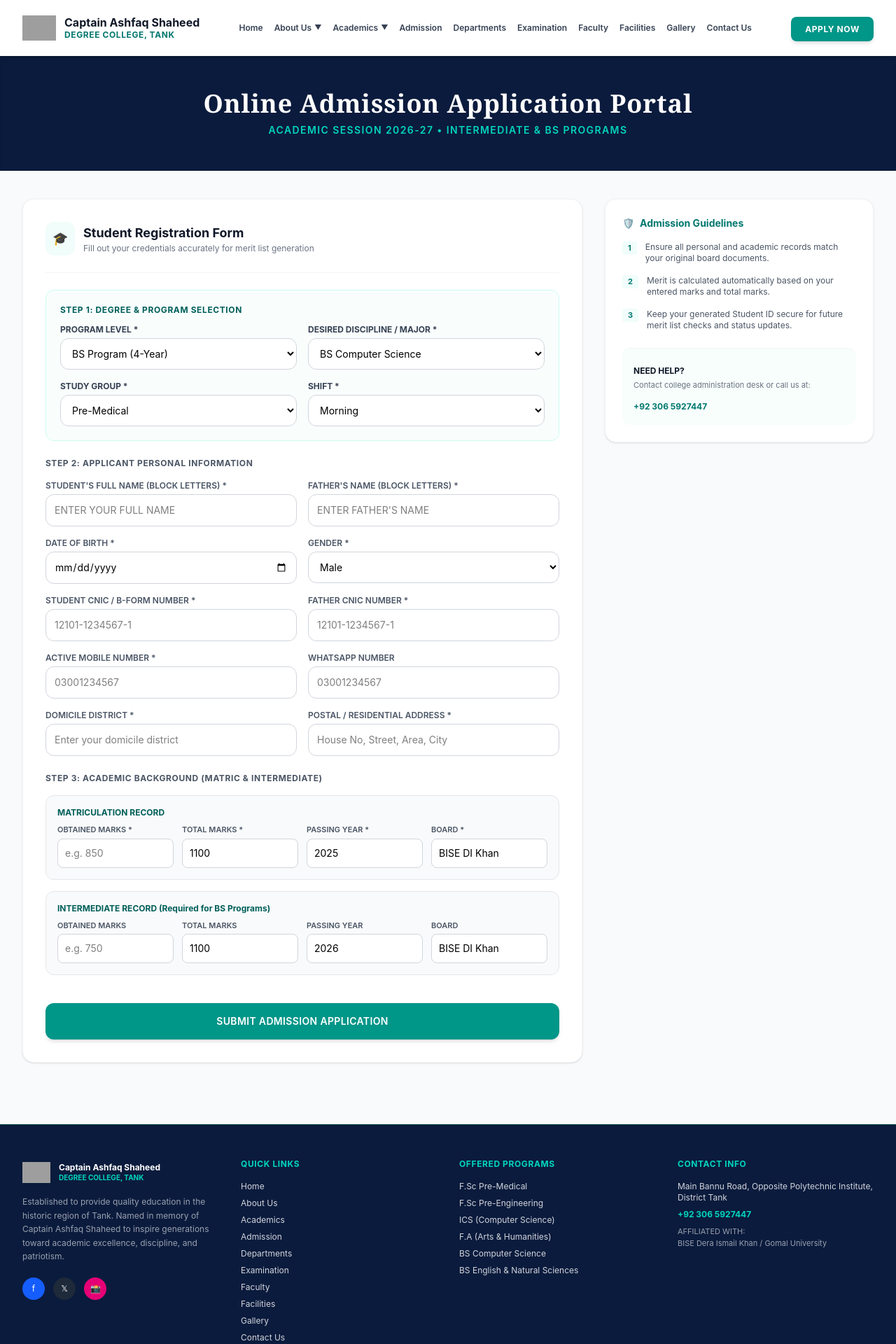
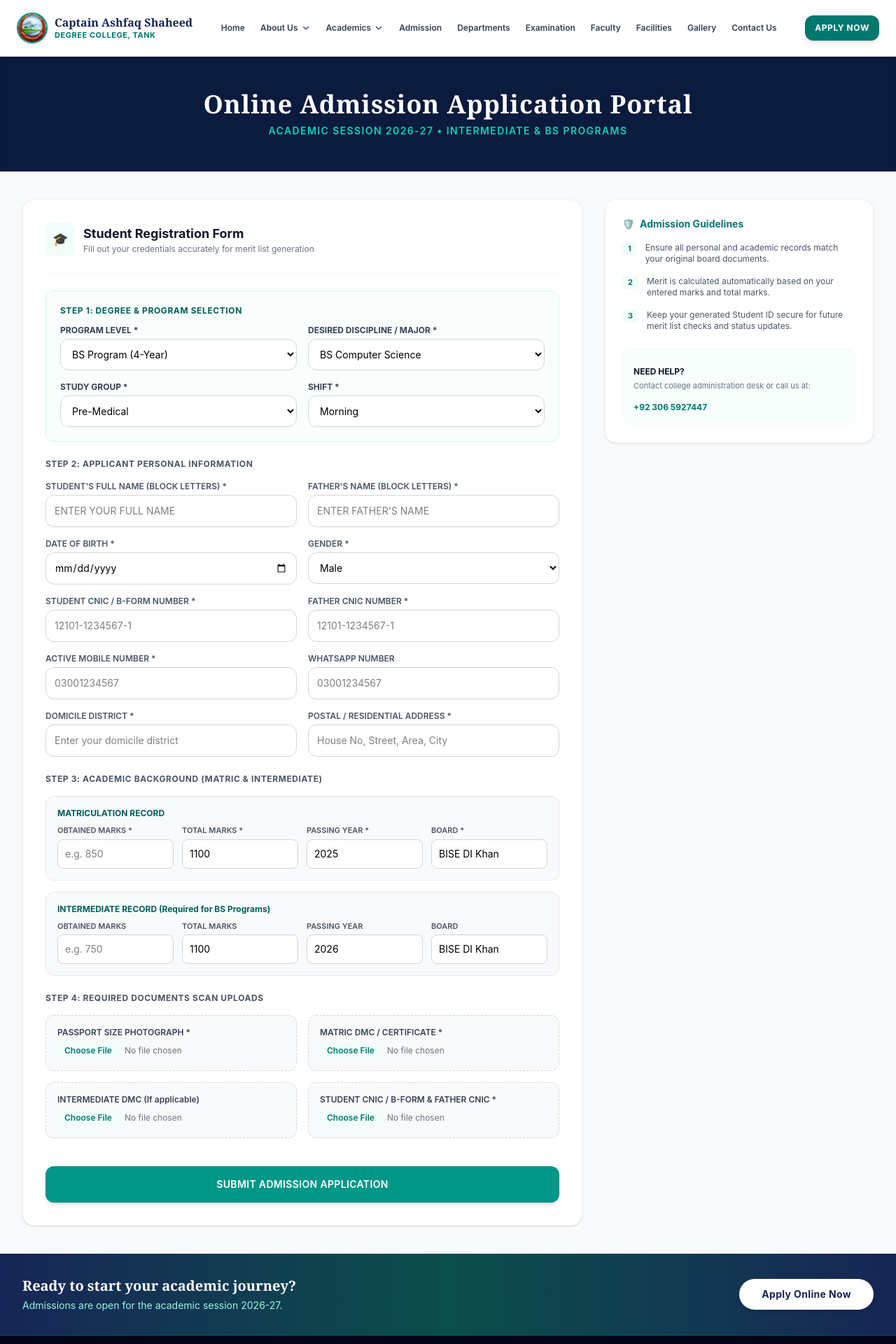
Before and after one commit to tanveermedaveer-jpg/gdc-tank-website, a React (Vite) app: page /apply in a window 1280 px wide. Shown: the top 1920 px of the page at 70% size. Built offline with nearby package versions, Linux system fonts and the light colour scheme; grey boxes are pictures that could not be loaded.

Commit message:
Update ApplyNow.jsx

```diff
--- a/src/pages/ApplyNow.jsx
+++ b/src/pages/ApplyNow.jsx
@@ -1,5 +1,7 @@
 import React, { useState } from 'react';
-import { useNavigate, Link } from 'react-router-dom';
+import { useNavigate } from 'react-router-dom';
+import Navbar from '../components/Navbar';
+import Footer from '../components/Footer';
 
 const ApplyPage = () => {
   const navigate = useNavigate();
@@ -40,41 +42,8 @@ const ApplyPage = () => {
   return (
     <div className="min-h-screen bg-gray-50 flex flex-col justify-between font-sans">
 
-      {/* Navbar matching Image 3 */}
-      <header className="bg-white shadow-md sticky top-0 z-50">
-        <div className="max-w-7xl mx-auto px-4 sm:px-6 lg:px-8 h-20 flex items-center justify-between">
-          <div className="flex items-center space-x-3 cursor-pointer" onClick={() => navigate('/')}>
-            <img src="/logo.png" alt="College Logo" className="h-12 w-12 object-contain" />
-            <div>
-              <h1 className="text-base font-bold text-gray-900 leading-tight">Captain Ashfaq Shaheed</h1>
-              <p className="text-xs text-teal-700 font-bold tracking-wider">DEGREE COLLEGE, TANK</p>
-            </div>
-          </div>
-
-          <nav className="hidden xl:flex items-center space-x-4 text-xs font-semibold text-gray-700">
-            <Link to="/" className="hover:text-teal-600 transition-colors">Home</Link>
-            <div className="relative group cursor-pointer py-2">
-              <span className="hover:text-teal-600 flex items-center">About Us <span className="ml-1 text-[10px]">▼</span></span>
-            </div>
-            <div className="relative group cursor-pointer py-2">
-              <span className="hover:text-teal-600 flex items-center">Academics <span className="ml-1 text-[10px]">▼</span></span>
-            </div>
-            <Link to="/admission" className="hover:text-teal-600 transition-colors">Admission</Link>
-            <Link to="/departments" className="hover:text-teal-600 transition-colors">Departments</Link>
-            <Link to="/examination" className="hover:text-teal-600 transition-colors">Examination</Link>
-            <Link to="/faculty" className="hover:text-teal-600 transition-colors">Faculty</Link>
-            <Link to="/facilities" className="hover:text-teal-600 transition-colors">Facilities</Link>
-            <Link to="/gallery" className="hover:text-teal-600 transition-colors">Gallery</Link>
-            <Link to="/contact" className="hover:text-teal-600 transition-colors">Contact Us</Link>
-          </nav>
-
-          <div>
-            <Link to="/apply" className="bg-[#009688] hover:bg-teal-700 text-white text-xs font-bold px-5 py-2.5 rounded-lg uppercase tracking-wider shadow-md transition-all">
-              APPLY NOW
-            </Link>
-          </div>
-        </div>
-      </header>
+      {/* 1. Navbar Component */}
+      <Navbar />
 
       {/* Top Banner */}
       <div className="bg-[#0b1b3d] text-white py-12 text-center relative shadow-inner">
@@ -86,7 +55,7 @@ const ApplyPage = () => {
         </div>
       </div>
 
-      {/* Main Content & Form */}
+      {/* Main Content & Registration Form */}
       <main className="max-w-7xl mx-auto px-4 sm:px-6 lg:px-8 py-10 w-full flex-grow">
         <div className="grid grid-cols-1 lg:grid-cols-3 gap-8">
 
@@ -251,6 +220,31 @@ const ApplyPage = () => {
                 </div>
               </div>
 
+              {/* Document Uploads */}
+              <div>
+                <span className="text-xs font-bold text-gray-600 tracking-wider uppercase block mb-4">
+                  STEP 4: REQUIRED DOCUMENTS SCAN UPLOADS
+                </span>
+                <div className="grid grid-cols-1 md:grid-cols-2 gap-4">
+                  <div className="border border-dashed border-gray-300 rounded-xl p-4 bg-gray-50">
+                    <span className="block text-xs font-semibold text-gray-700 mb-1">PASSPORT SIZE PHOTOGRAPH *</span>
+                    <input type="file" className="text-xs text-gray-500 file:mr-2 file:py-1 file:px-2.5 file:rounded file:border-0 file:text-xs file:font-semibold file:bg-teal-50 file:text-teal-700" required />
+                  </div>
+                  <div className="border border-dashed border-gray-300 rounded-xl p-4 bg-gray-50">
+                    <span className="block text-xs font-semibold text-gray-700 mb-1">MATRIC DMC / CERTIFICATE *</span>
+                    <input type="file" className="text-xs text-gray-500 file:mr-2 file:py-1 file:px-2.5 file:rounded file:border-0 file:text-xs file:font-semibold file:bg-teal-50 file:text-teal-700" required />
+                  </div>
+                  <div className="border border-dashed border-gray-300 rounded-xl p-4 bg-gray-50">
+                    <span className="block text-xs font-semibold text-gray-700 mb-1">INTERMEDIATE DMC (If applicable)</span>
+                    <input type="file" className="text-xs text-gray-500 file:mr-2 file:py-1 file:px-2.5 file:rounded file:border-0 file:text-xs file:font-semibold file:bg-teal-50 file:text-teal-700" />
+                  </div>
+                  <div className="border border-dashed border-gray-300 rounded-xl p-4 bg-gray-50">
+                    <span className="block text-xs font-semibold text-gray-700 mb-1">STUDENT CNIC / B-FORM & FATHER CNIC *</span>
+                    <input type="file" className="text-xs text-gray-500 file:mr-2 file:py-1 file:px-2.5 file:rounded file:border-0 file:text-xs file:font-semibold file:bg-teal-50 file:text-teal-700" required />
+                  </div>
+                </div>
+              </div>
+
               {/* Submit Button */}
               <div className="pt-4">
                 <button type="submit" className="w-full bg-[#009688] hover:bg-teal-700 text-white font-semibold py-4 rounded-xl shadow-md transition duration-200 text-sm tracking-wide uppercase">
@@ -297,84 +291,8 @@ const ApplyPage = () => {
         </div>
       </main>
 
-      {/* Footer matching Image 3 with Social Icons & Language Dropdown */}
-      <footer className="bg-[#0b1b3d] text-white pt-12 pb-6 mt-12 border-t border-teal-900">
-        <div className="max-w-7xl mx-auto px-4 sm:px-6 lg:px-8">
-
-          <div className="grid grid-cols-1 md:grid-cols-4 gap-8 pb-10 border-b border-gray-800">
-            {/* Col 1 */}
-            <div className="space-y-3">
-              <div className="flex items-center space-x-3">
-                <img src="/logo.png" alt="Logo" className="h-10 w-10 object-contain" />
-                <div>
-                  <h3 className="text-xs font-bold leading-tight">Captain Ashfaq Shaheed</h3>
-                  <p className="text-[10px] text-teal-400 font-bold">DEGREE COLLEGE, TANK</p>
-                </div>
-              </div>
-              <p className="text-xs text-gray-400 leading-relaxed">
-                Established to provide quality education in the historic region of Tank. Named in memory of Captain Ashfaq Shaheed to inspire generations toward academic excellence, discipline, and patriotism.
-              </p>
-              {/* Social Media Icons */}
-              <div className="flex space-x-3 pt-2">
-                <a href="#" className="w-8 h-8 rounded-full bg-blue-600 flex items-center justify-center text-white text-xs hover:opacity-80">f</a>
-                <a href="#" className="w-8 h-8 rounded-full bg-gray-800 flex items-center justify-center text-white text-xs hover:opacity-80">𝕏</a>
-                <a href="#" className="w-8 h-8 rounded-full bg-pink-600 flex items-center justify-center text-white text-xs hover:opacity-80">📸</a>
-              </div>
-            </div>
-
-            {/* Col 2 */}
-            <div>
-              <h4 className="text-xs font-bold text-teal-400 uppercase tracking-wider mb-4">Quick Links</h4>
-              <ul className="space-y-2 text-xs text-gray-300">
-                <li><Link to="/" className="hover:text-teal-400 transition-colors">Home</Link></li>
-                <li><Link to="/about" className="hover:text-teal-400 transition-colors">About Us</Link></li>
-                <li><Link to="/academics" className="hover:text-teal-400 transition-colors">Academics</Link></li>
-                <li><Link to="/admission" className="hover:text-teal-400 transition-colors">Admission</Link></li>
-                <li><Link to="/departments" className="hover:text-teal-400 transition-colors">Departments</Link></li>
-                <li><Link to="/examination" className="hover:text-teal-400 transition-colors">Examination</Link></li>
-                <li><Link to="/faculty" className="hover:text-teal-400 transition-colors">Faculty</Link></li>
-                <li><Link to="/facilities" className="hover:text-teal-400 transition-colors">Facilities</Link></li>
-                <li><Link to="/gallery" className="hover:text-teal-400 transition-colors">Gallery</Link></li>
-                <li><Link to="/contact" className="hover:text-teal-400 transition-colors">Contact Us</Link></li>
-              </ul>
-            </div>
-
-            {/* Col 3 */}
-            <div>
-              <h4 className="text-xs font-bold text-teal-400 uppercase tracking-wider mb-4">Offered Programs</h4>
-              <ul className="space-y-2 text-xs text-gray-300">
-                <li>F.Sc Pre-Medical</li>
-                <li>F.Sc Pre-Engineering</li>
-                <li>ICS (Computer Science)</li>
-                <li>F.A (Arts & Humanities)</li>
-                <li>BS Computer Science</li>
-                <li>BS English & Natural Sciences</li>
-              </ul>
-            </div>
-
-            {/* Col 4 */}
-            <div>
-              <h4 className="text-xs font-bold text-teal-400 uppercase tracking-wider mb-4">Contact Info</h4>
-              <p className="text-xs text-gray-300 mb-2">Main Bannu Road, Opposite Polytechnic Institute, District Tank</p>
-              <p className="text-xs font-bold text-teal-400 mb-2">+92 306 5927447</p>
-              <p className="text-[11px] text-gray-400 leading-normal">AFFILIATED WITH:<br />BISE Dera Ismail Khan / Gomal University</p>
-            </div>
-          </div>
-
-          <div className="pt-6 flex flex-col md:flex-row items-center justify-between text-xs text-gray-400">
-            <p>© 2026 Captain Ashfaq Shaheed Degree College Tank. All Rights Reserved.</p>
-            <div className="flex items-center space-x-6 mt-3 md:mt-0">
-              <span className="hover:underline cursor-pointer">Privacy Policy</span>
-              <span className="hover:underline cursor-pointer">Terms of Use</span>
-              <div className="bg-gray-800 text-gray-300 px-3 py-1 rounded text-xs flex items-center space-x-1 cursor-pointer">
-                <span>🌐 English</span>
-                <span>▼</span>
-              </div>
-            </div>
-          </div>
-
-        </div>
-      </footer>
+      {/* 2. Footer Component */}
+      <Footer />
 
     </div>
   );
```
